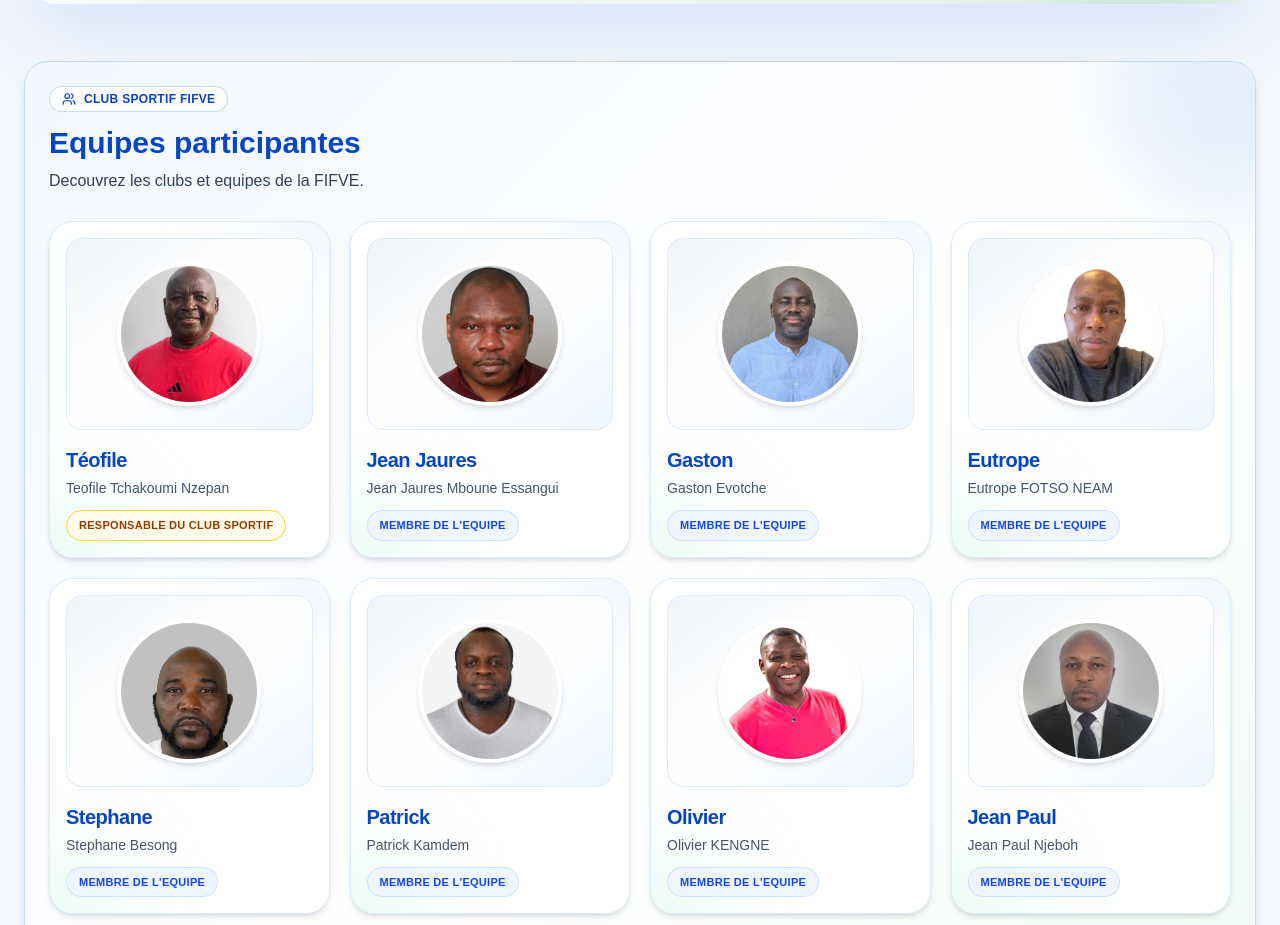
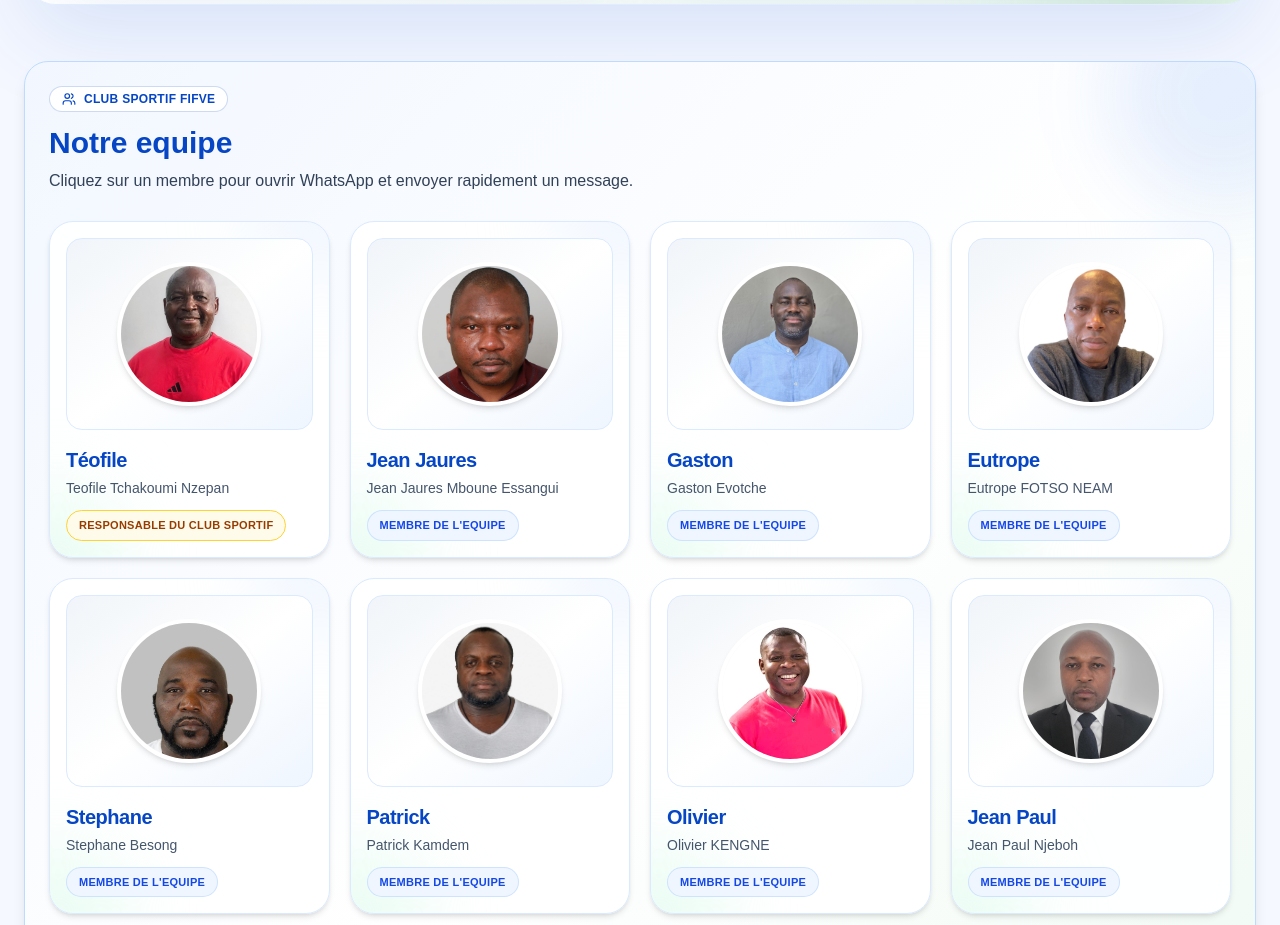
Before and after one commit to kamdemkogaing/cs-fifve, a React (Vite) app: page / in a window 1280 px wide. Shown: the part 2180-3105 px from the top of the page. Built offline with nearby package versions, Linux system fonts and the light colour scheme; no server answers.

Commit message:
cs fifve app updated

```diff
--- a/src/App.jsx
+++ b/src/App.jsx
@@ -3,7 +3,10 @@ import { useEffect, useState } from "react";
 import Footer from "./components/layout/Footer";
 import Header from "./components/layout/Header";
 import DashboardPage from "./components/pages/AdminDashboardPage";
-import { loadDashboardConfig } from "./components/pages/DashboardPage";
+import {
+  getLocalizedPublicContent,
+  loadDashboardConfig,
+} from "./components/pages/DashboardPage";
 import LoginPage from "./components/pages/LoginPage";
 import ClubTeamSection from "./components/sections/ClubTeamSection";
 import DocumentsSection from "./components/sections/DocumentsSection";
@@ -64,7 +67,10 @@ export default function App() {
   const [mobileMenuOpen, setMobileMenuOpen] = useState(false);
   const [currentTime, setCurrentTime] = useState(() => Date.now());
   const dashboardConfig = loadDashboardConfig();
-  const publicContent = dashboardConfig.publicContent;
+  const publicContent = getLocalizedPublicContent(
+    dashboardConfig.publicContent,
+    language,
+  );
   const scheduleReleaseIso = dashboardConfig.schedule.releaseDateIso;
   const [showWelcomeModal, setShowWelcomeModal] = useState(() => {
     if (typeof window === "undefined") {
--- a/src/components/pages/DashboardPage.jsx
+++ b/src/components/pages/DashboardPage.jsx
@@ -148,8 +148,9 @@ const initialDashboardConfig = {
       subtitle: "Retrouvez les ressources et informations de votre equipe.",
     },
     team: {
-      title: "Equipes participantes",
-      subtitle: "Decouvrez les clubs et equipes de la FIFVE.",
+      title: "Notre equipe",
+      subtitle:
+        "Cliquez sur un membre pour ouvrir WhatsApp et envoyer rapidement un message.",
     },
     stats: {
       title: "Les chiffres du tournoi",
@@ -179,6 +180,27 @@ const initialDashboardConfig = {
     footer: { email: "bureau@fifve.com", website: "https://www.fifve.com" },
   },
 };
+
+// Les textes par défaut sont en français : en anglais, seuls les textes modifiés par l'admin sont conservés.
+const legacyPublicContent = {
+  team: ["Equipes participantes", "Decouvrez les clubs et equipes de la FIFVE."],
+};
+
+export function getLocalizedPublicContent(publicContent, language) {
+  return Object.fromEntries(
+    Object.entries(publicContent).map(([section, values]) => [
+      section,
+      Object.fromEntries(
+        Object.entries(values).filter(
+          ([field, value]) =>
+            !legacyPublicContent[section]?.includes(value) &&
+            (language !== "en" ||
+              value !== initialDashboardConfig.publicContent[section]?.[field]),
+        ),
+      ),
+    ]),
+  );
+}
 
 export function loadDashboardConfig() {
   try {
```
